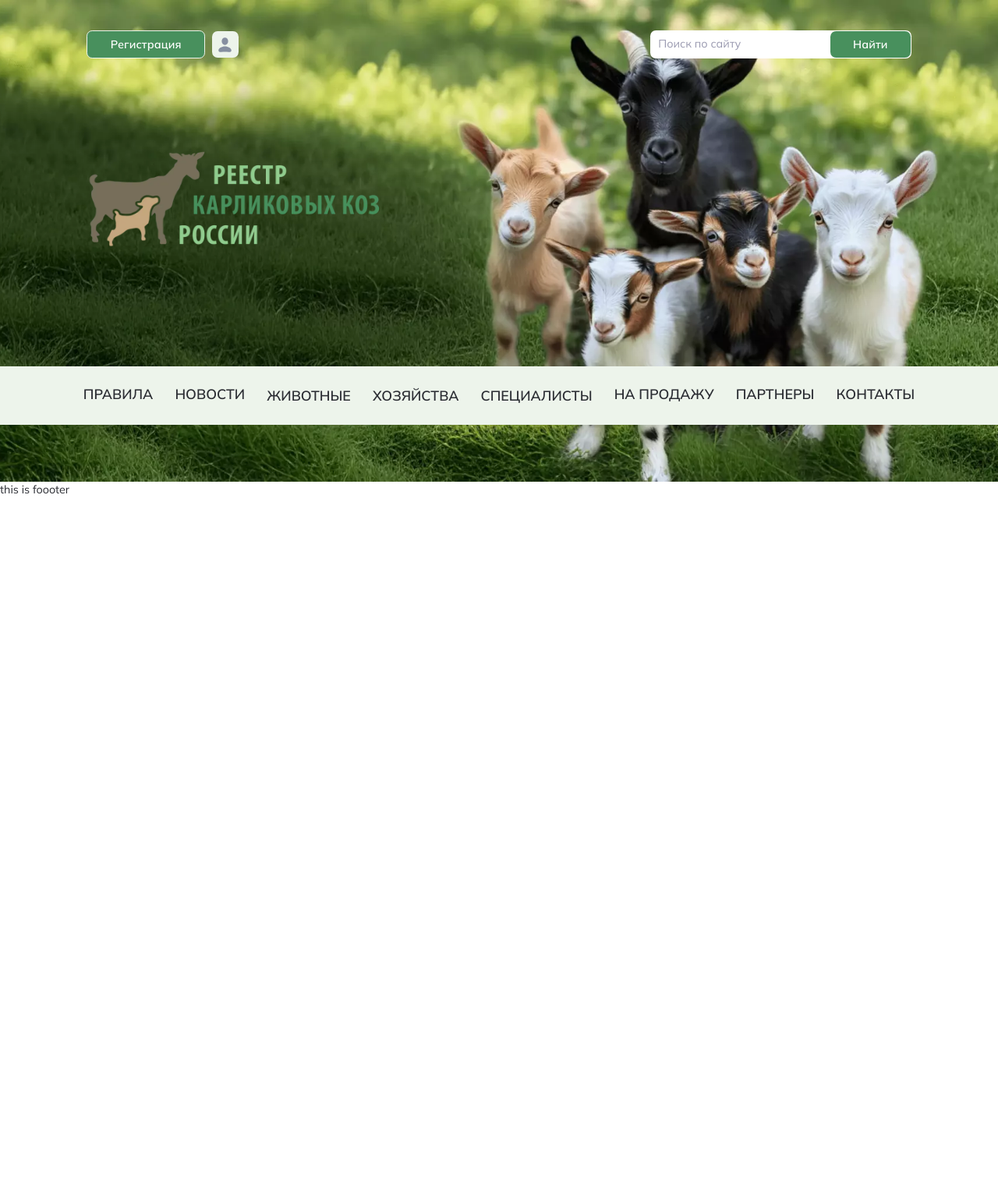
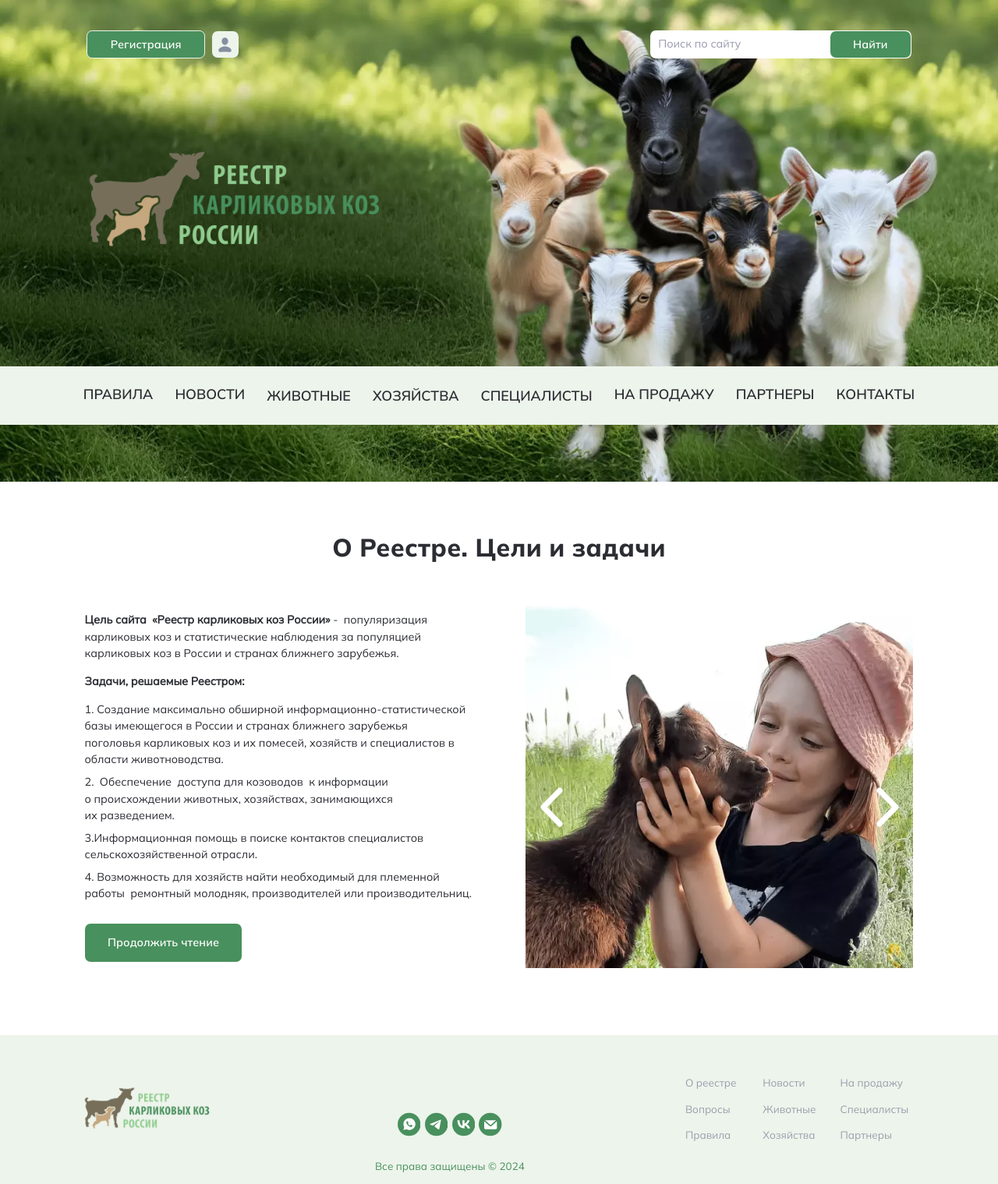
Before and after one commit to NeoScripter/Tiny-Goats, a Laravel app: page / in a window 1280 px wide. Shown: the whole page at 78% size. Before the commit the page ends 634 px from the top, so only its background shows below. Run offline with Laravel 10, Linux system fonts and the light colour scheme; style sheets or scripts are compiled from the project's sources.

Commit message:
finished the user home goals section

```diff
--- a/resources/sass/components/_buttons.scss
+++ b/resources/sass/components/_buttons.scss
@@ -11,9 +11,34 @@
     color: color('white');
     border-radius: 0.5em;
     transition: background-color 0.3s ease;
+    width: max-content;
+    display: block;
     cursor: pointer;
 
     @include hover() {
         background-color: color('green', 'light');
     }
 }
+
+
+@mixin btn-large() {
+    text-align: center;
+    font-family: "SemiBold";
+    font-size: vw(16px);
+    font-style: normal;
+    font-weight: 600;
+    line-height: 120%;
+    letter-spacing: vw(0.08px);
+    padding: vw(18px) vw(33px);
+    background-color: color('green');
+    color: color('white');
+    border-radius: 0.5em;
+    transition: background-color 0.3s ease;
+    width: max-content;
+    display: block;
+    cursor: pointer;
+
+    @include hover() {
+        background-color: color('green', 'light');
+    }
+}
--- a/resources/sass/layout/_footer.scss
+++ b/resources/sass/layout/_footer.scss
@@ -0,0 +1,56 @@
+.footer {
+    display: flex;
+    align-items: center;
+    justify-content: space-between;
+    padding: vw(58px) vw(116px) vw(18px);
+    background-color: color("green", "extra-light");
+}
+
+.footer__logo {
+    width: vw(193px);
+    height: vw(74px);
+    margin-bottom: vw(40px);
+    flex-shrink: 0;
+
+    svg {
+        @include image(contain);
+    }
+}
+
+.footer__content {
+    align-self: flex-end;
+}
+
+.footer__icons {
+    display: flex;
+    align-items: center;
+    justify-content: center;
+    gap: vw(6px);
+}
+
+.footer__icon {
+    width: vw(33px);
+    height: vw(33px);
+    flex-shrink: 0;
+}
+
+.footer__copyright {
+    color: color("green");
+    margin-top: vw(39px);
+    @include fs15();
+}
+
+.footer__nav {
+    margin-bottom: vw(40px);
+}
+
+.footer__ul {
+    display: grid;
+    grid-template-columns: repeat(3, 1fr);
+    width: vw(335px);
+    row-gap: vw(13px);
+    a {
+        color: color("gray", "light");
+        @include fs15();
+    }
+}
--- a/resources/sass/pages/user/_index.scss
+++ b/resources/sass/pages/user/_index.scss
@@ -0,0 +1,75 @@
+.user-home {
+    .goals {
+        padding: vw(73px) vw(122px) vw(97px);
+    }
+
+    .goals__title {
+        text-align: center;
+        margin-bottom: vw(63px);
+
+        @include fs36();
+    }
+
+    .goals__flex {
+        display: flex;
+        align-items: center;
+        gap: vw(77px);
+
+        & > * {
+            flex: 1;
+        }
+    }
+
+    .goals__content {
+        @include fs16(400);
+    }
+
+    .goals__intro {
+        margin-bottom: 1em;
+    }
+
+    .goals__heading {
+        margin-bottom: 1em;
+    }
+
+    .goals__ol {
+        li {
+            margin-bottom: 0.5em;
+        }
+    }
+
+    .goals__link {
+        margin-top: vw(30px);
+        @include btn-large();
+    }
+
+    .goals__carousel {
+        overflow: hidden;
+        position: relative;
+    }
+
+    .goals__controls {
+        position: absolute;
+        left: 0;
+        right: 0;
+        height: vw(21px);
+        top: 50%;
+        padding-inline: vw(21px);
+
+        display: flex;
+        justify-content: space-between;
+    }
+
+    .goals__btn {
+        cursor: pointer;
+    }
+
+    .goals__viewport {
+        display: flex;
+        transition: transform 0.5s ease-in-out;
+    }
+
+    .goals__image {
+        flex: 1 0 100%;
+    }
+}
--- a/resources/views/components/partials/footer.blade.php
+++ b/resources/views/components/partials/footer.blade.php
@@ -1 +1,40 @@
-this is foooter
+<footer class="footer">
+
+    <div class="footer__logo">
+        <img src="{{ asset('images/partials/logo-footer.webp') }}" alt="logo">
+    </div>
+
+    <div class="footer__content">
+
+        <div class="footer__icons">
+            <a href="" class="footer__icon">
+                {!! file_get_contents(public_path('images/svgs/whatsapp.svg')) !!}
+            </a>
+            <a href="" class="footer__icon">
+                {!! file_get_contents(public_path('images/svgs/telegram.svg')) !!}
+            </a>
+            <a href="" class="footer__icon">
+                {!! file_get_contents(public_path('images/svgs/vk.svg')) !!}
+            </a>
+            <a href="" class="footer__icon">
+                {!! file_get_contents(public_path('images/svgs/email.svg')) !!}
+            </a>
+        </div>
+
+        <p class="footer__copyright">Все права защищены © 2024</p>
+    </div>
+
+    <nav class="footer__nav">
+        <ul class="footer__ul">
+            <li><a href="">О реестре</a></li>
+            <li><a href="">Новости</a></li>
+            <li><a href="">На продажу</a></li>
+            <li><a href="">Вопросы</a></li>
+            <li><a href="">Животные</a></li>
+            <li><a href="">Специалисты</a></li>
+            <li><a href="">Правила</a></li>
+            <li><a href="">Хозяйства</a></li>
+            <li><a href="">Партнеры</a></li>
+        </ul>
+    </nav>
+</footer>
--- a/resources/views/users/index.blade.php
+++ b/resources/views/users/index.blade.php
@@ -2,6 +2,61 @@
 
     <x-partials.large-header />
 
+    <div class="user-home">
+
+        <section class="goals">
+
+            <h1 class="goals__title">О Реестре. Цели и задачи</h1>
+
+            <div class="goals__flex">
+                <div class="goals__content">
+
+                    <p class="goals__intro">
+                        <strong>Цель сайта  «Реестр карликовых коз России»</strong> -  популяризация карликовых коз и статистические
+                        наблюдения за популяцией карликовых коз в России и странах ближнего зарубежья.
+                    </p>
+
+                    <h4 class="goals__heading">Задачи, решаемые Реестром:</h4>
+
+                    <ol class="goals__ol">
+                        <li>1. Создание максимально обширной информационно-статистической базы имеющегося в России и
+                            странах ближнего зарубежья поголовья карликовых коз и их помесей, хозяйств и специалистов в
+                            области животноводства.</li>
+                        <li>2.  Обеспечение  доступа для козоводов  к информации о происхождении животных, хозяйствах,
+                            занимающихся их разведением.</li>
+                        <li>3.Информационная помощь в поиске контактов специалистов сельскохозяйственной отрасли.</li>
+                        <li>4. Возможность для хозяйств найти необходимый для племенной работы  ремонтный молодняк,
+                            производителей или производительниц.</li>
+                    </ol>
+
+                    <a href="" class="goals__link">Продолжить чтение</a>
+                </div>
+
+                <div class="goals__carousel" x-data="{ currentSlide: 0, totalSlides: 5 }">
+                    <div class="goals__viewport" :style="{ transform: `translateX(${currentSlide * -100}%)` }">
+                        @for ($i = 1; $i < 6; $i++)
+                            <div class="goals__image">
+                                <img src="{{ asset("images/pages/home/index-slide-$i.webp") }}" alt="image">
+                            </div>
+                        @endfor
+                    </div>
+
+                    <div class="goals__controls">
+                        <button class="goals__btn" @click="currentSlide = (currentSlide - 1 + totalSlides) % totalSlides">
+                            {!! file_get_contents(public_path('images/svgs/prev-btn-light.svg')) !!}
+                        </button>
+                        <button class="goals__btn" @click="currentSlide = (currentSlide + 1) % totalSlides">
+                            {!! file_get_contents(public_path('images/svgs/next-btn-light.svg')) !!}
+                        </button>
+                    </div>
+                </div>
+
+            </div>
+
+        </section>
+
+    </div>
+
     <x-partials.footer />
 
 </x-layouts.app>
```
Also changed, not shown: next-btn-light.svg (added), prev-btn-light.svg (added), public/images/svgs/next-btn-light.svg (added), public/images/svgs/prev-btn-light.svg (added).
